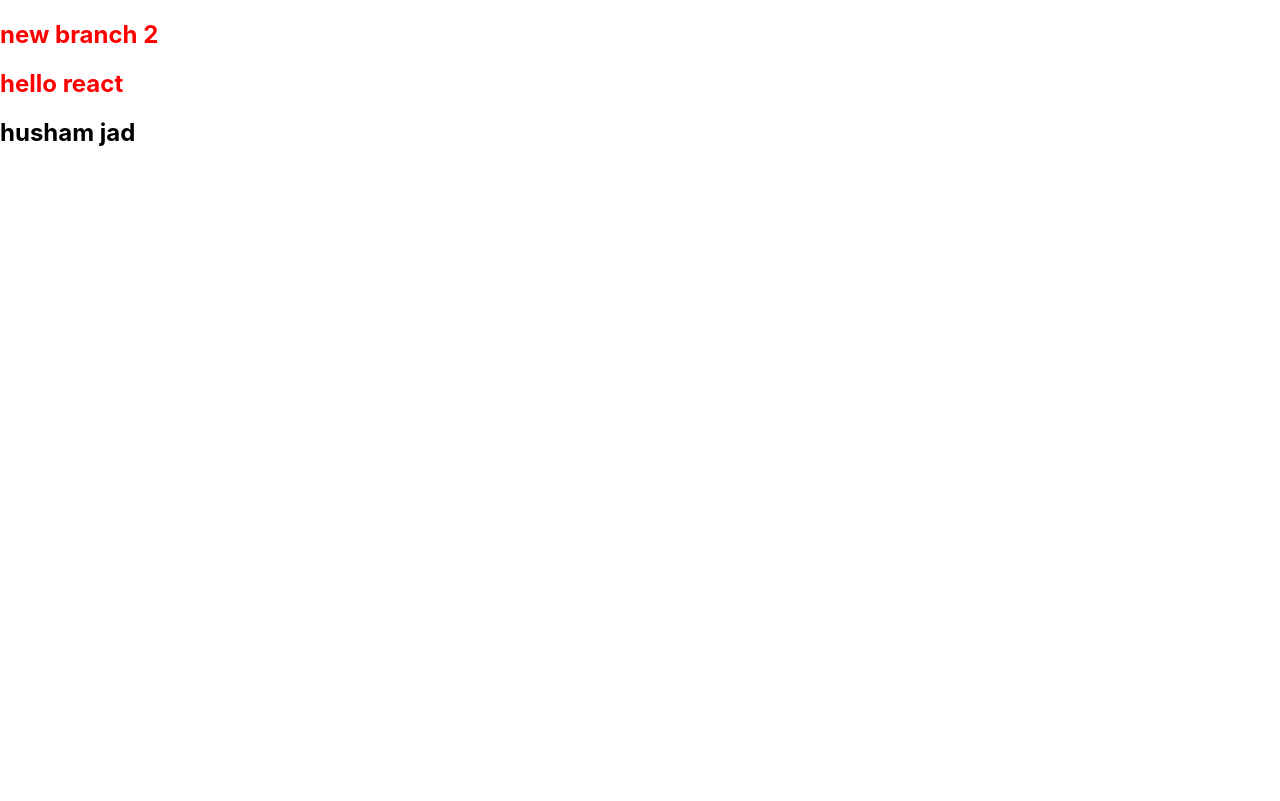
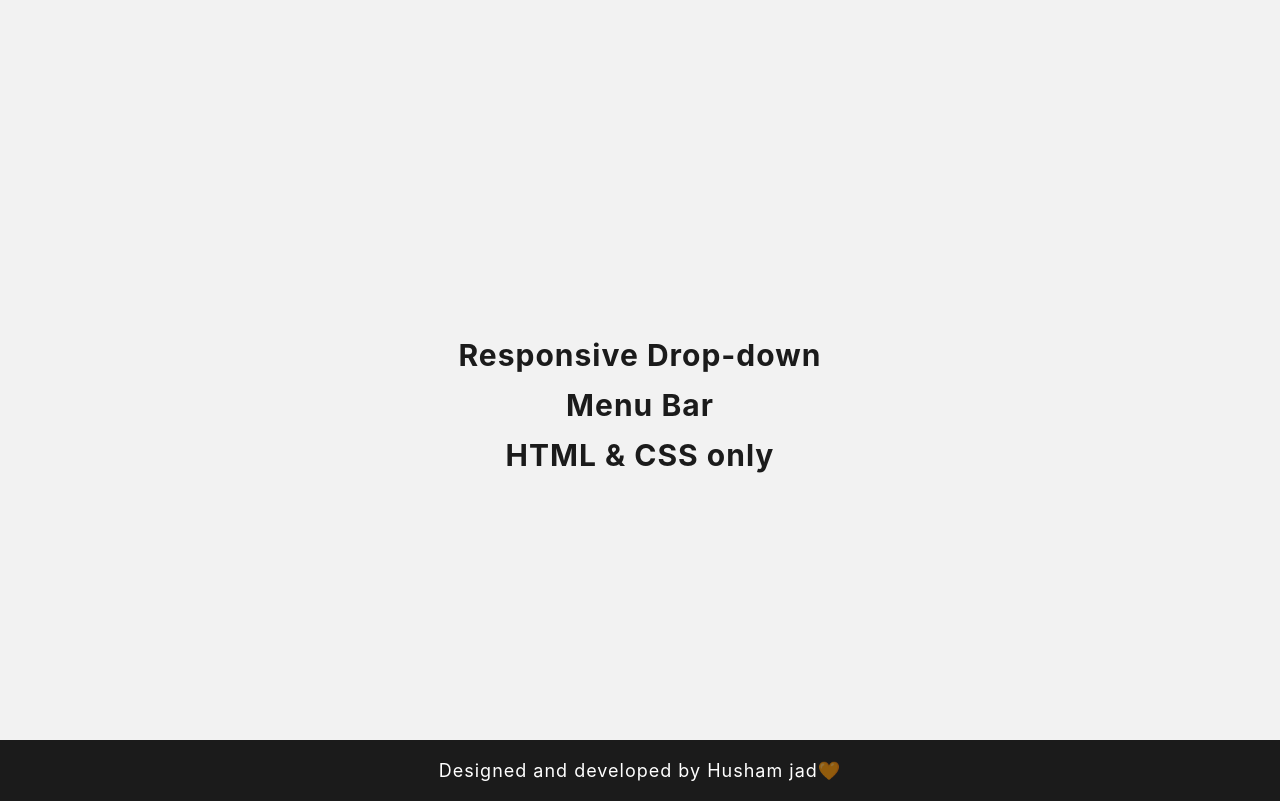
Before and after one commit to HushamGad/my-app, a React (Create React App) app: page / in a window 1280 px wide. Built offline with nearby package versions, Linux system fonts and the light colour scheme.

Commit message:
react-prject

```diff
--- /dev/null
+++ b/public/animation.css
@@ -0,0 +1,65 @@
+/* animation for bigger screen */
+@keyframes down {
+    0%{
+        transform: translateY(-100px);
+    }
+    100%{
+        transform: translateY(0);
+    }
+}
+header{
+    animation: down 1s 1;
+}
+@keyframes ltr {
+    0%{
+        transform: translateX(-100px);
+    }
+    70%{
+        transform: translateX(-50px);
+    }
+    50%{
+        transform: translateX(-30px);
+    }
+    100%{
+        transform: translateX(0px);
+        color: cyan;
+    }
+}
+.hide-when-mobile h1{
+    animation: ltr 3s 1;
+}
+@keyframes menuHover {
+    0%{
+        opacity: 0;
+    }
+    100%{
+        opacity: 1;
+    }
+}
+.sub-ul{
+    animation: menuHover 1s 1;
+}
+span{
+    animation: heart 2s infinite linear;
+}
+@keyframes heart {
+    0%,100%{
+        opacity: 0;
+    }
+    50%{
+        opacity: 1;
+    }
+}
+/* animation for smaller screen */
+.show-on-click,.sub-div,.sub-sub-div{
+    animation: moveMenu 1s 1;
+}
+
+@keyframes moveMenu{
+    0%{
+        transform: translateX(-100px);
+    }
+    100%{
+        transform: translateX(0px);
+    }
+}
--- a/public/index.html
+++ b/public/index.html
@@ -10,10 +10,12 @@
       content="Web site created using create-react-app"
     />
     <link rel="apple-touch-icon" href="%PUBLIC_URL%/logo192.png" />
-
     <link rel="manifest" href="%PUBLIC_URL%/manifest.json" />
-
     <title>React App</title>
+    <link rel="stylesheet" href="https://cdnjs.cloudflare.com/ajax/libs/font-awesome/6.6.0/css/all.min.css">
+    <link rel="stylesheet" href="style.css">
+    <link rel="stylesheet" href="mobile-screen.css" media="(max-width: 700px)">
+    <link rel="stylesheet" href="animation.css">
   </head>
   <body>
     <div id="root"></div>
--- /dev/null
+++ b/public/mobile-screen.css
@@ -0,0 +1,85 @@
+.show-when-mobile {
+    display: block;
+}
+
+.navbar {
+    display: flex;
+    justify-content: space-between;
+    align-items: center;
+}
+
+.hide-when-mobile {
+    display: none;
+}
+
+input {
+    display: none;
+}
+
+.fa-bars {
+    font-size: 30px;
+    margin-right: 20px;
+    cursor: pointer;
+    transform: scaleX(1.4);
+}
+
+.show-on-click {
+    display: none;
+    border-top: 1px solid rgb(253, 253, 253);
+}
+
+#menu:checked+.show-on-click {
+    display: block;
+}
+label{
+    font-size: 22px;
+    display: block;
+    padding: 20px;
+    display: flex;
+    justify-content: space-between;
+
+}
+label:hover,
+.fa-bars:hover,
+.sub-div li a:hover{
+    color: cyan;
+    letter-spacing: 2px;
+}
+
+.fa-plus{
+    margin-right: 20px;
+    cursor: pointer;
+}
+.sub-div {
+    display: none;
+}
+
+#html:checked+.sub-div,
+#css:checked+.sub-div,
+#js:checked+.sub-div {
+    display: block;
+}
+.main-div{
+    border-bottom: 1px solid rgb(253, 253, 253);
+}
+.sub-div li{
+    font-size: 17px;
+    padding: 10px 0 10px 35px;
+
+}
+.sub-sub-div{
+    display: none;
+    margin: 0px 20px;
+}
+.sub-sub-div li a{
+    font-size: 15px;
+}
+.mini-projects{
+   font-size: 17px;
+   padding: 0;
+   padding: 10px 40px;
+}
+
+#mini:checked + .sub-sub-div{
+    display: block;
+}
--- /dev/null
+++ b/public/style.css
@@ -0,0 +1,106 @@
+*{
+    padding: 0;
+    margin: 0;
+    box-sizing: border-box;
+    text-decoration: none;
+    list-style: none;
+    color: #fff;
+    letter-spacing: 1px;
+}
+body{
+    font-family: sans-serif;
+
+    background-color: #F2F2F2;
+}
+header{
+    background-color: #1b1b1b;
+
+}
+h1{
+    padding: 20px;
+    font-size: 25px;
+}
+.hide-when-mobile{
+    display: flex;
+    justify-content: space-around;
+}
+.hide-when-mobile .flex{
+    display: flex;
+}
+.main-list{
+padding: 20px 0;
+margin: 0px 20px;
+font-size: 19px;
+position: relative;
+}
+.main-list .main-link{
+    padding: 8px 15px;
+}
+.main-list .main-link:hover{
+    color: cyan;
+    box-shadow: 0 0 5px cyan;
+    border-radius: 5px;
+}
+.sub-ul{
+    position: absolute;
+    background-color: #1b1b1b;
+    border-radius: 5px;
+    padding: 5px 0px;
+    padding-left: 5px ;
+    top: 69px;
+    left: -15px;
+    border-top: 1px solid cyan;
+    width: 150px;
+    display: none;
+}
+.main-list:hover  .sub-ul {
+    display: block;
+}
+.sub-ul li{
+    padding: 8px 0;
+    font-size: 17px;
+    border-bottom: 1px solid black;
+}
+.sub-ul li a:hover{
+    color: cyan;
+    font-weight: bold;
+}
+.sub-of-js{
+    left: 10px;
+}
+.sub-sub-ul{
+    position: absolute;
+    background-color: #1b1b1b;
+    border-radius: 5px;
+    padding: 5px;
+    top: 80px;
+    left: 150px;
+    border-top: 1px solid cyan;
+    width: 150px;
+    display: none;
+}
+.mini-projects:hover .sub-sub-ul{
+    display: block;
+}
+.show-when-mobile{
+    display: none;
+
+}
+/* main section */
+main{
+    color: #1b1b1b;
+    height: calc(100vh - 129.6px);
+    font-size: 30px;
+    font-weight: bold;
+    line-height: 50px;
+    display: flex;
+    justify-content: center;
+    align-items: center;
+    text-align: center;
+}
+footer{
+    background-color: #1b1b1b;
+    padding: 20px 0;
+    text-align: center;
+    font-size: 18px;
+}
--- a/src/App.js
+++ b/src/App.js
@@ -2,11 +2,144 @@
 
 function App() {
   return (
-    <section>
-      <h1 className="title">new branch 2</h1>
-      <h1 className="title">hello react </h1>
-      <h1>husham jad </h1>
-    </section>
+    <>
+  <header className="hide-when-mobile">
+    <h1>Css First Project</h1>
+    <ul className="flex">
+      <li className="main-list">
+        <a className="main-link" href="#">
+          HTML
+        </a>
+        <ul className="sub-ul">
+          <li>
+            <a href="#">Full Course</a>
+          </li>
+          <li>
+            <a href="#">Crash Course</a>
+          </li>
+          <li>
+            <a href="#">Learn in 1n</a>
+          </li>
+        </ul>
+      </li>
+      <li className="main-list">
+        <a href="#" className="main-link">
+          CSS
+        </a>
+        <ul className="sub-ul">
+          <li>
+            <a href="#">Full Course</a>
+          </li>
+          <li>
+            <a href="#">Css Example</a>
+          </li>
+          <li className="mini-projects">
+            <a href="#">mini projects&nbsp;+</a>
+            <ul className="sub-sub-ul">
+              <li>
+                <a href="#">Project 1</a>
+              </li>
+              <li>
+                <a href="#">Project 2</a>
+              </li>
+              <li>
+                <a href="#">Project 3</a>
+              </li>
+            </ul>
+          </li>
+        </ul>
+      </li>
+      <li className="main-list">
+        <a href="#" className="main-link">
+          JAVASCRIPT
+        </a>
+        <ul className="sub-ul sub-of-js">
+          <li>
+            <a href="#">Coming soon🔥</a>
+          </li>
+        </ul>
+      </li>
+    </ul>
+  </header>
+  <header className="show-when-mobile">
+    <div className="navbar">
+      <h1>Css First Project</h1>
+      <label htmlFor="menu">
+        <i className="fa-solid fa-bars" />
+      </label>
+    </div>
+    <input type="checkbox" id="menu" />
+    <div className="show-on-click">
+      <div className="main-div">
+        <label htmlFor="html">
+          HTML <i className="fa-solid fa-plus" />
+        </label>
+        <input type="checkbox" id="html" />
+        <ul className="sub-div">
+          <li>
+            <a href="#">Full Course</a>
+          </li>
+          <li>
+            <a href="#">Crash Course</a>
+          </li>
+          <li>
+            <a href="#">Learn in 1n</a>
+          </li>
+        </ul>
+      </div>
+      <div className="main-div">
+        <label htmlFor="css">
+          CSS <i className="fa-solid fa-plus" />
+        </label>
+        <input type="checkbox" id="css" />
+        <ul className="sub-div">
+          <li>
+            <a href="#">Full Course</a>
+          </li>
+          <li>
+            <a href="#">Css Example</a>
+          </li>
+          <label htmlFor="mini" className="mini-projects">
+            mini projects <i className="fa-solid fa-plus" />
+          </label>
+          <input type="checkbox" id="mini" />
+          <ul className="sub-sub-div">
+            <li>
+              <a href="#">Project 1</a>
+            </li>
+            <li>
+              <a href="#">Project 2</a>
+            </li>
+            <li>
+              <a href="#">Project 3</a>
+            </li>
+          </ul>
+        </ul>
+      </div>
+      <div className="main-div">
+        <label htmlFor="js">
+          JAVASCRIPT
+          <i className="fa-solid fa-plus" />
+        </label>
+        <input type="checkbox" id="js" />
+        <ul className="sub-div sub-of-js">
+          <li>
+            <a href="#">Coming soon🔥</a>
+          </li>
+        </ul>
+      </div>
+    </div>
+  </header>
+  <main>
+    Responsive Drop-down <br />
+    Menu Bar <br />
+    HTML &amp; CSS only
+  </main>
+  <footer>
+    Designed and developed by Husham jad<span>🧡</span>
+  </footer>
+</>
+
   );
 }
 
--- a/src/index.css
+++ b/src/index.css
@@ -6,7 +6,3 @@
   -webkit-font-smoothing: antialiased;
   -moz-osx-font-smoothing: grayscale;
 }
-
-.title{
-  color: red;
-}
```
